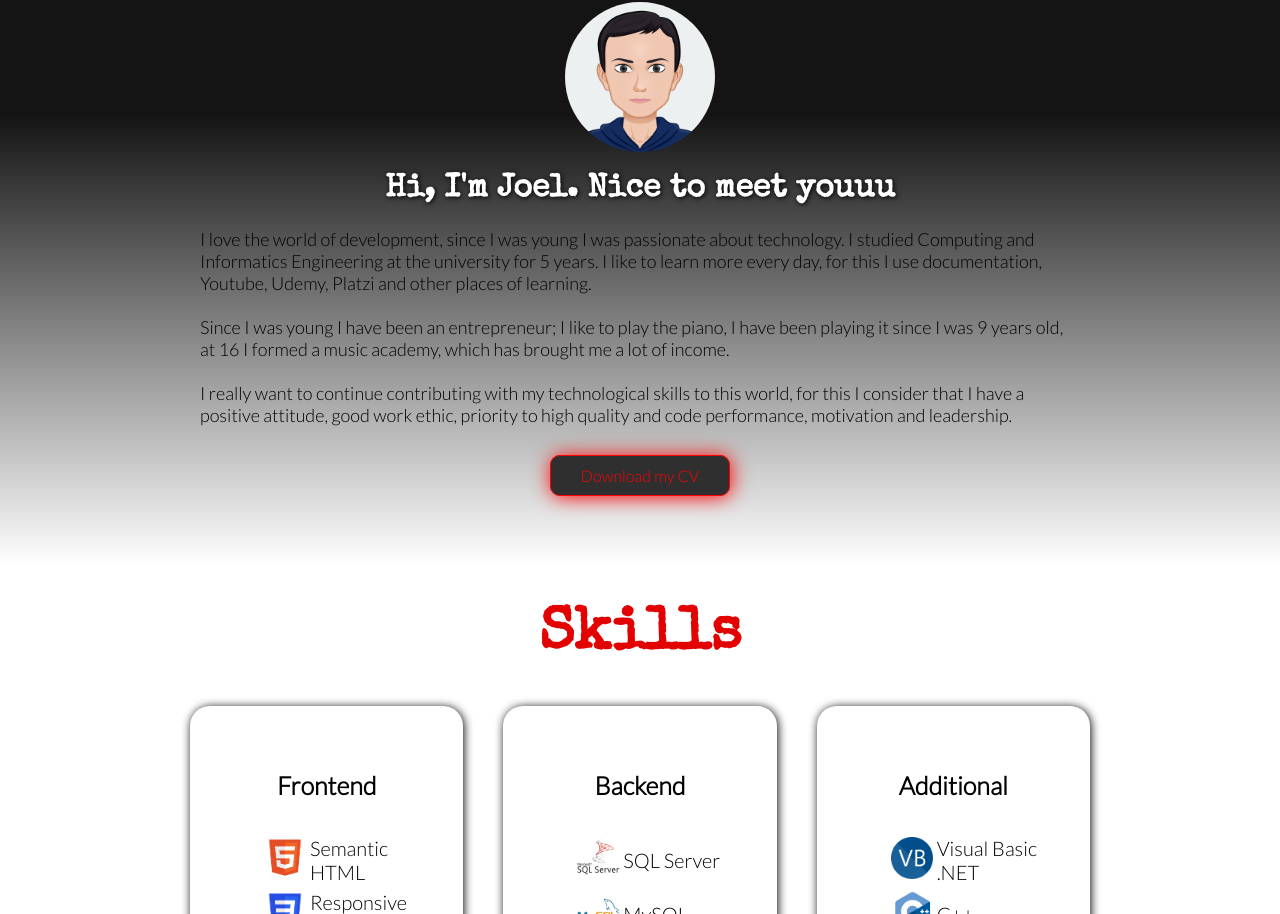
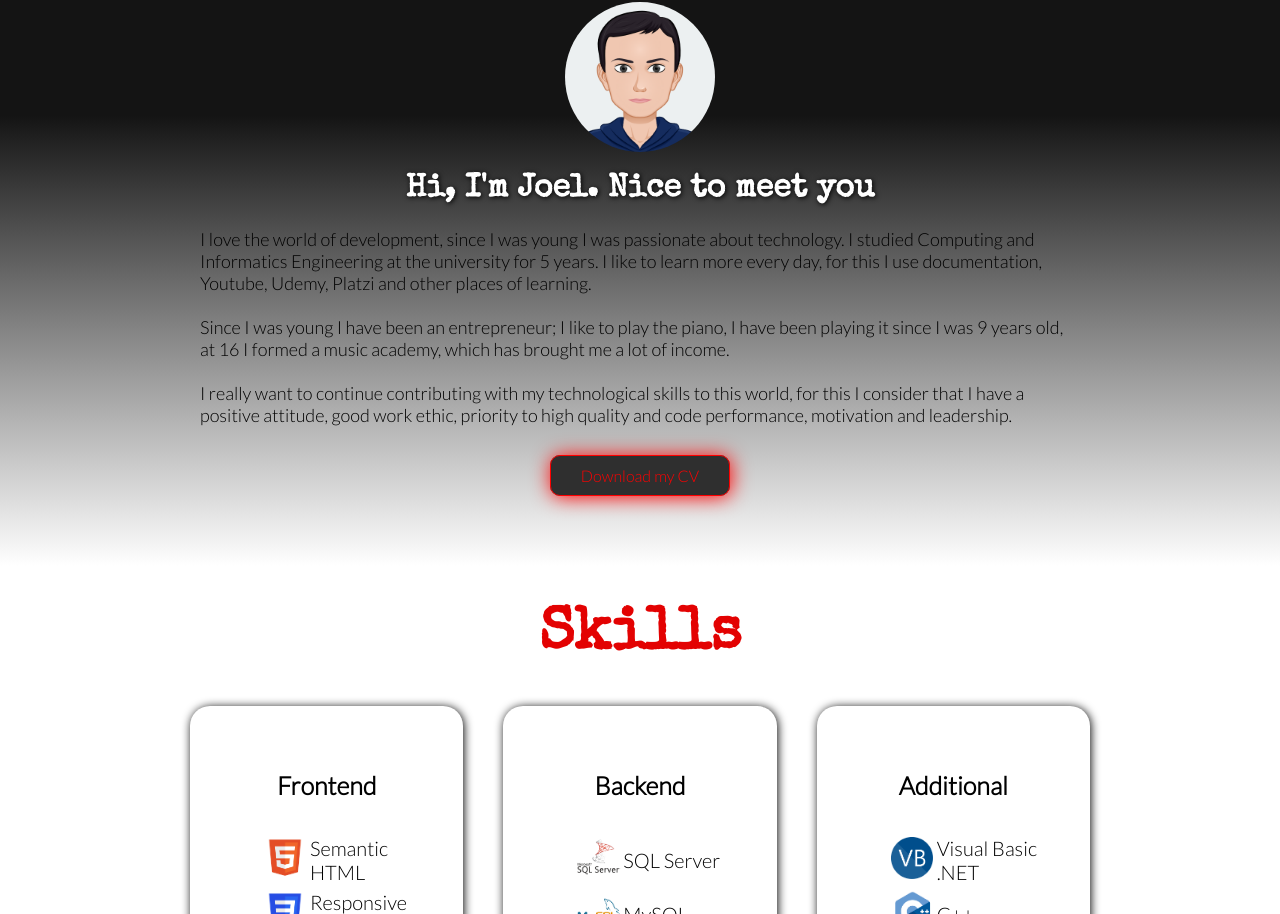
Before and after one commit to joelrodas17/Portfolio-Joel-Rodas, a plain HTML site: page index.html in a window 1280 px wide. Shown: the part 890-1804 px from the top of the page. Drawn offline with nearby package versions, Linux system fonts and the light colour scheme.

Commit message:
Update index.html

```diff
--- a/index.html
+++ b/index.html
@@ -38,7 +38,7 @@
         <div class="about__photo">
           <img src="profile/myself.png">
         </div>
-        <h1 class="about__greeting">Hi, I'm Joel. Nice to meet youuu</h1>
+        <h1 class="about__greeting">Hi, I'm Joel. Nice to meet you</h1>
         <div class="about__description">
           I love the world of development, since I was young I was passionate about technology. I studied Computing and Informatics Engineering at the university for 5 years. I like to learn more every day, for this I use documentation, Youtube, Udemy, Platzi and other places of learning.<br><br>
 
```
